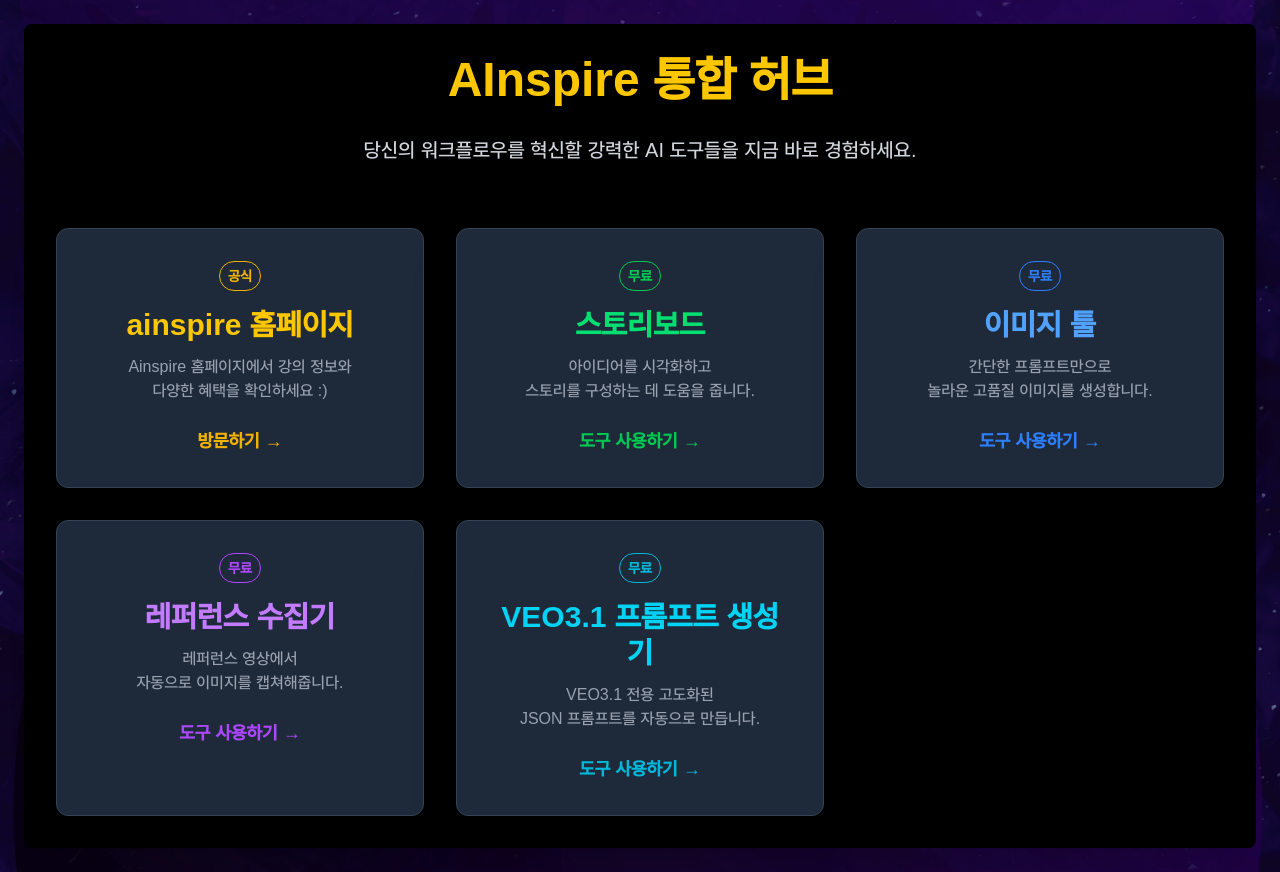
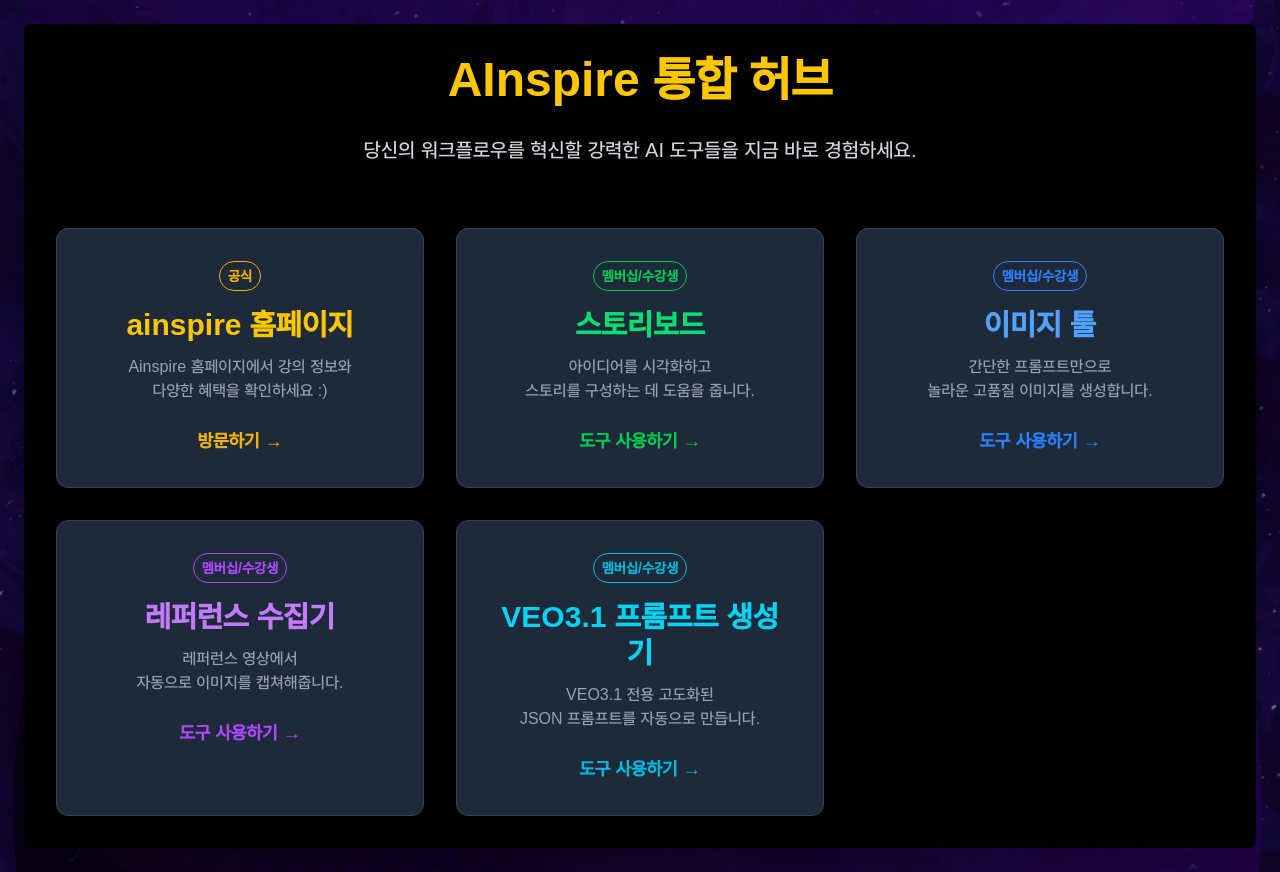
Before and after one commit to uguggim4-creator/ai-hub-landing, a Next.js app: page / in a window 1280 px wide. Built offline with nearby package versions, Linux system fonts and the light colour scheme.

Commit message:
Update index.js

```diff
--- a/pages/index.js
+++ b/pages/index.js
@@ -80,7 +80,7 @@
       url: toolUrls.storyboard,
       color: "text-green-400",
       hoverColor: "hover:border-green-500",
-      tag: "무료",
+      tag: "멤버십/수강생",
       tagColor: "text-green-500",
     },
     // 3. 이미지 툴
@@ -90,7 +90,7 @@
       url: toolUrls.imageTool,
       color: "text-blue-400",
       hoverColor: "hover:border-blue-500",
-      tag: "무료",
+      tag: "멤버십/수강생",
       tagColor: "text-blue-500",
     },
     // 4. 레퍼런스 수집기
@@ -100,7 +100,7 @@
       url: toolUrls.referenceCollector,
       color: "text-purple-400",
       hoverColor: "hover:border-purple-500",
-      tag: "무료",
+      tag: "멤버십/수강생",
       tagColor: "text-purple-500",
     },
     // 5. 프롬프트 생성기
@@ -110,7 +110,7 @@
       url: toolUrls.promptGenerator,
       color: "text-cyan-400",
       hoverColor: "hover:border-cyan-500",
-      tag: "무료",
+      tag: "멤버십/수강생",
       tagColor: "text-cyan-500",
     },
   ];
@@ -184,7 +184,7 @@
                 className={`block p-8 border border-gray-700 rounded-xl shadow-2xl bg-gray-800 ${box.hoverColor} transition duration-300 transform hover:scale-[1.05]`}
                 variants={itemVariants} // 👈 개별 박스 모션 (아래에서 튀어 오름)
               >
-                {/* 제목 및 무료/공식 태그 */}
+                {/* 제목 및 멤버십/수강생/공식 태그 */}
                 <div className="flex flex-col items-center mb-3">
                   {/* 태그 (메인 텍스트 위에 위치, 간격 mb-4) */}
                   <span className={`text-sm font-semibold px-2 py-1 rounded-full border border-current ${box.tagColor} font-pretendard mb-4`}>
```
